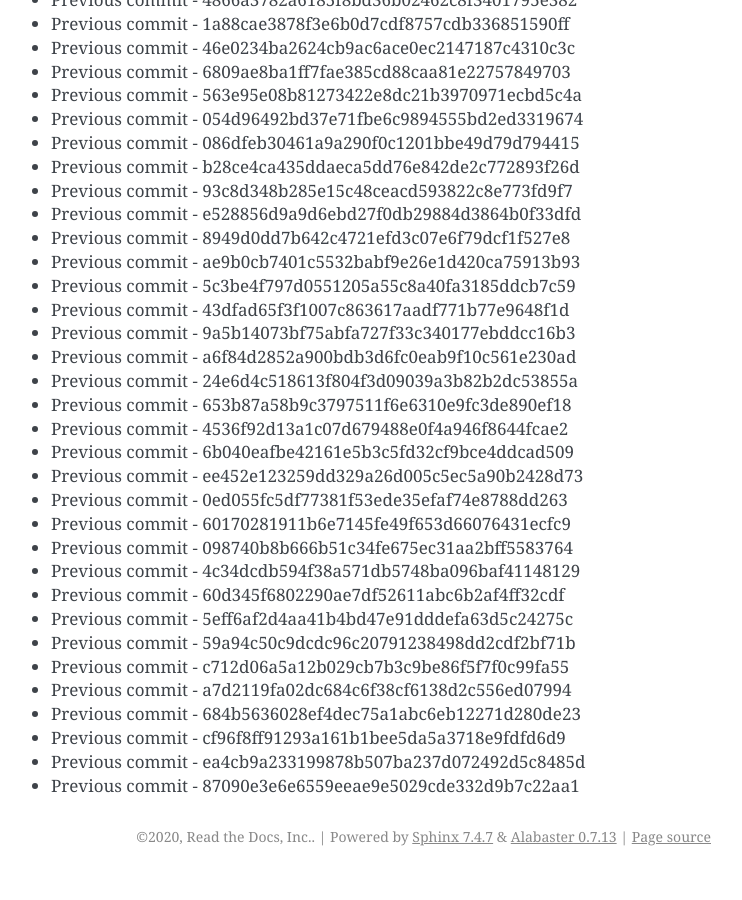
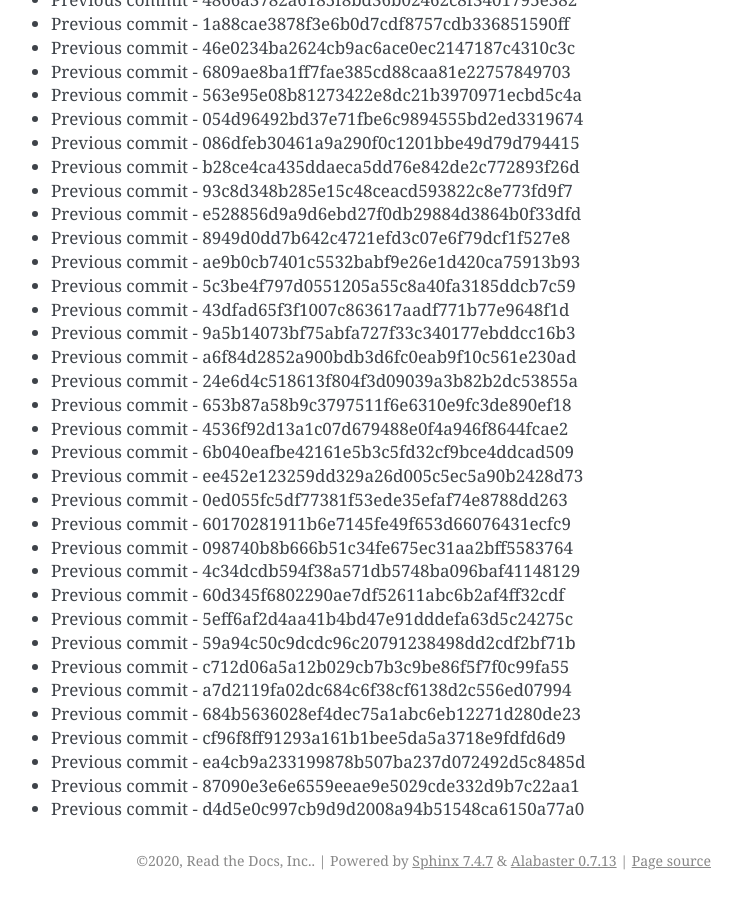
Before and after one commit to readthedocs/rtd-git-stresstest, a Sphinx documentation site: the page built from docs/updates.rst, in a window 1280 px wide and 900 px high, scrolled down 54579 px. Shown: the whole window, without its empty margins (399-1141 px from the left). Built offline with Sphinx 7.4.7, drawn with Linux system fonts in a browser that asks for light colours; before the commit the page ends 55455 px from its top, so only the background shows below that.

Commit message:
Generating commit from previous: d4d5e0c997cb9d9d2008a94b51548ca6150a77a0

```diff
--- a/docs/updates.rst
+++ b/docs/updates.rst
@@ -2325,3 +2325,4 @@ It can be tested for any performance characteristics.
 * Previous commit - cf96f8ff91293a161b1bee5da5a3718e9fdfd6d9
 * Previous commit - ea4cb9a233199878b507ba237d072492d5c8485d
 * Previous commit - 87090e3e6e6559eeae9e5029cde332d9b7c22aa1
+* Previous commit - d4d5e0c997cb9d9d2008a94b51548ca6150a77a0
```
